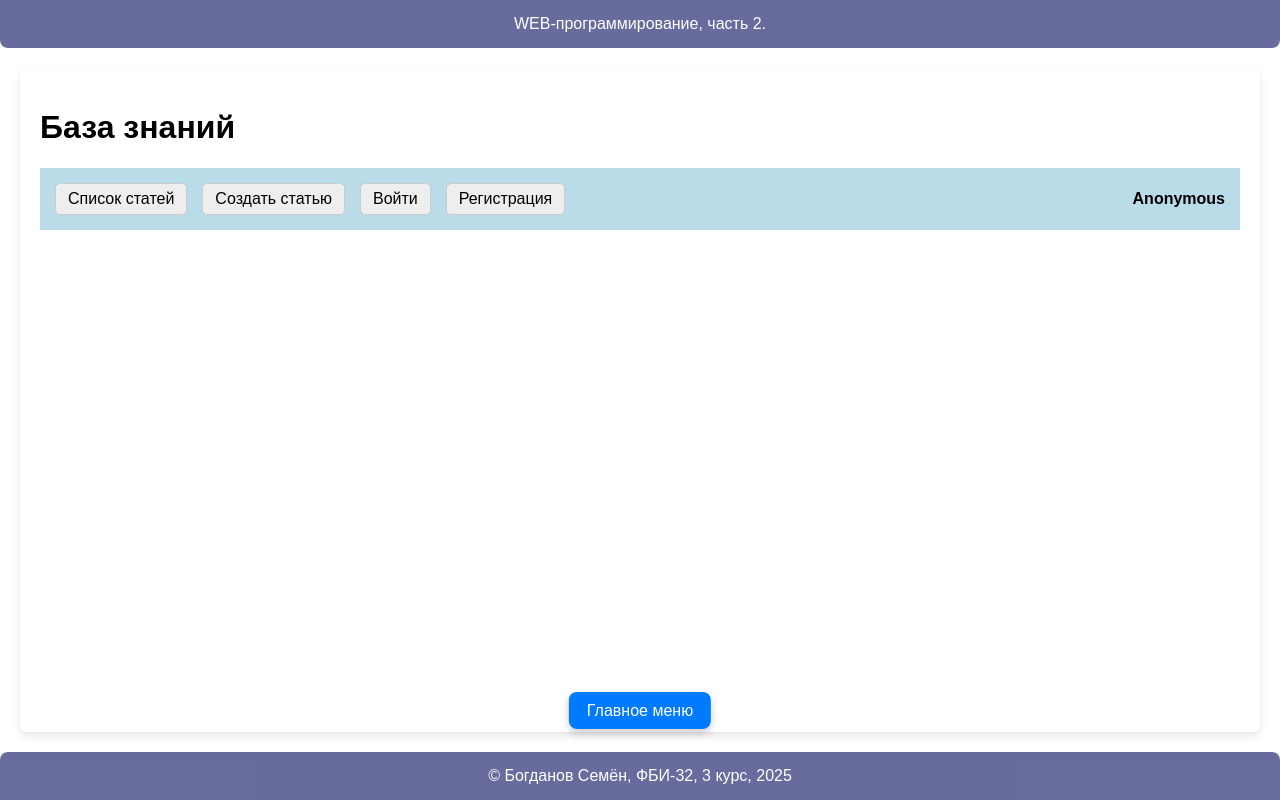
After one commit to Semerka54/SUETA, a Flask app: page /lab5/ in a window 1280 px wide. The commit adds this page. Run offline with Flask 3, Linux system fonts and the light colour scheme.

Commit message:
Заготовка к 5-ой лабораторной

```diff
--- a/app.py
+++ b/app.py
@@ -4,8 +4,11 @@ from lab1 import lab1
 from lab2 import lab2
 from lab3 import lab3
 from lab4 import lab4
+from lab5 import lab5
 
 app = Flask(__name__)
+
+app.secret_key = '777'
 
 app.config['SECRET_KEY'] = '777'
 
@@ -13,6 +16,7 @@ app.register_blueprint(lab1)
 app.register_blueprint(lab2)
 app.register_blueprint(lab3)
 app.register_blueprint(lab4)
+app.register_blueprint(lab5)
 
 
 @app.route('/')
--- /dev/null
+++ b/lab5.py
@@ -0,0 +1,28 @@
+from flask import Blueprint, url_for, request, redirect, Response, render_template, abort, make_response, session
+from functools import wraps
+import datetime
+lab5 = Blueprint('lab5', __name__)
+
+@lab5.route("/lab5/")
+def lab():
+    return render_template("lab5/lab5.html", username="Anonymous")
+
+
+@lab5.route('/lab5/login')
+def login():
+    return "Страница входа"
+
+
+@lab5.route('/lab5/register')
+def register():
+    return "Страница регистрации"
+
+
+@lab5.route('/lab5/list')
+def articles_list():
+    return "Список статей"
+
+
+@lab5.route('/lab5/create')
+def create_article():
+    return "Создать статью"
--- a/templates/index.html
+++ b/templates/index.html
@@ -12,6 +12,7 @@
         <li><a href="{{ url_for('lab2.lab') }}">Вторая лабораторная</a></li>
         <li><a href="{{ url_for('lab3.lab') }}">Третья лабораторная</a></li>
         <li><a href="{{ url_for('lab4.lab') }}">Четвёртая лабораторная</a></li>
+        <li><a href="{{ url_for('lab5.lab') }}">Пятая лабораторная</a></li>
     </ul>
 </nav>
 {% endblock %}
--- /dev/null
+++ b/templates/lab5/lab5.html
@@ -0,0 +1,47 @@
+{% extends "base.html" %}
+
+{% block main %}
+
+<h1>База знаний</h1>
+
+<div class="menu-bar">
+    <a href="/lab5/list" class="menu-btn">Список статей</a>
+    <a href="/lab5/create" class="menu-btn">Создать статью</a>
+    <a href="/lab5/login" class="menu-btn">Войти</a>
+    <a href="/lab5/register" class="menu-btn">Регистрация</a>
+
+    <!-- Вывод имени пользователя -->
+    <span class="username">
+        {{ username if username else "Anonymous" }}
+    </span>
+</div>
+
+<style>
+    .menu-bar {
+        background-color: #b9dce8;
+        padding: 15px;
+        display: flex;
+        align-items: center;
+        gap: 15px;
+    }
+
+    .menu-btn {
+        padding: 6px 12px;
+        background: #eee;
+        border-radius: 5px;
+        text-decoration: none;
+        color: black;
+        border: 1px solid #ccc;
+    }
+
+    .menu-btn:hover {
+        background: #ddd;
+    }
+
+    .username {
+        margin-left: auto;
+        font-weight: bold;
+    }
+</style>
+
+{% endblock %}
```
